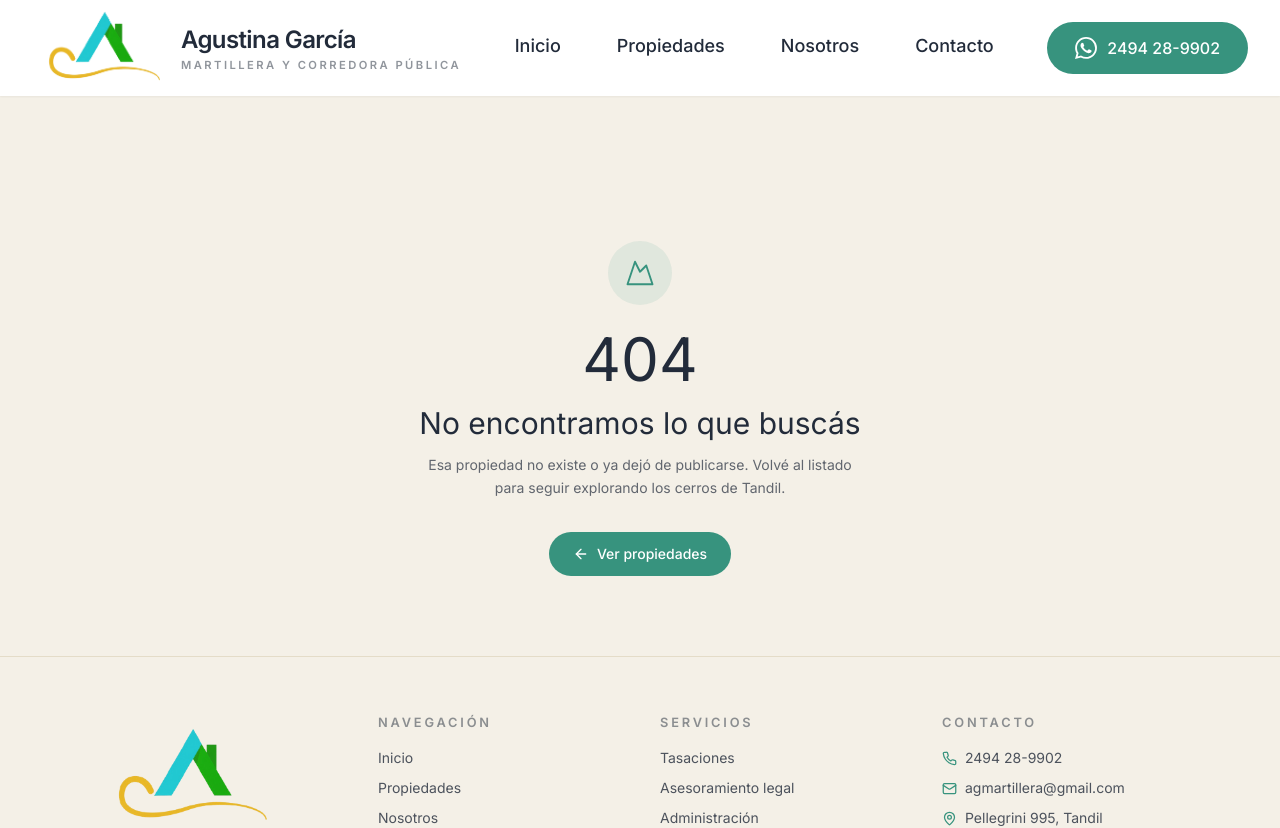
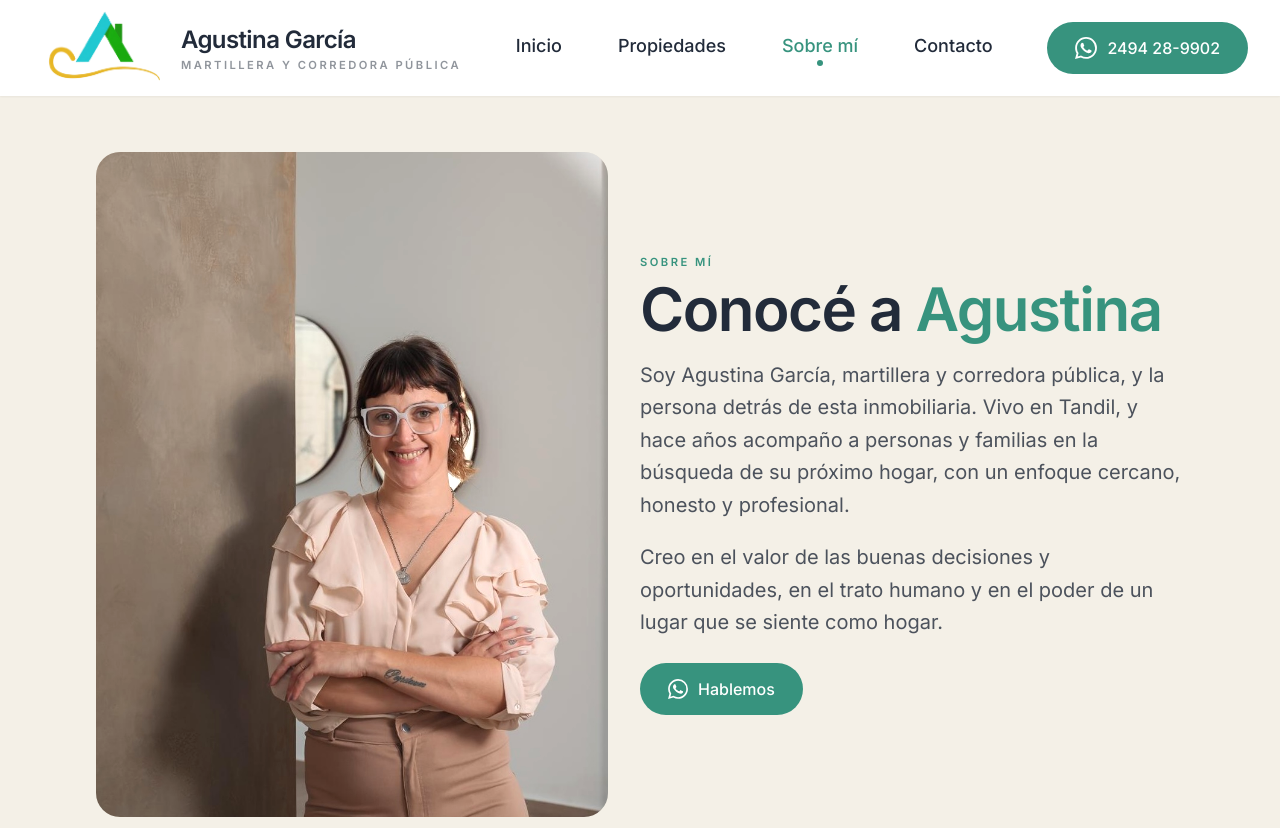
Before and after one commit to nahuelserrano/Agustina_Garcia, a Next.js app in the folder next-frontend/: page /sobre-mi in a window 1280 px wide. Before the commit this address had no page. Shown: the top 828 px of the page. Built offline with nearby package versions, Linux system fonts and the light colour scheme.

Commit message:
feat: about me section

```diff
--- a/next-frontend/src/app/page.tsx
+++ b/next-frontend/src/app/page.tsx
@@ -69,7 +69,7 @@ export default async function HomePage() {
                 <Home size={20} aria-hidden />
                 Ver propiedades
               </Link>
-              <Link href="/#nosotros" className="btn btn-outline px-7 py-3.5 text-base">
+              <Link href="/sobre-mi" className="btn btn-outline px-7 py-3.5 text-base">
                Quiero saber más
               </Link>
             </div>
@@ -112,7 +112,7 @@ export default async function HomePage() {
       {/* -------------------------------------- Cómo trabajamos + contacto rápido */}
       <section id="trabajamos" className="px-5 py-20 sm:px-8">
         <div className="container grid gap-8 lg:grid-cols-[1.6fr_1fr] lg:items-stretch">
-          <div id="nosotros" className="rounded-3xl border border-arena bg-white p-8 sm:p-10">
+            <div className="rounded-3xl border border-arena bg-white p-8 sm:p-10">
             <p className="eyebrow">Cómo trabajamos?</p>
             <h2 className="mt-2 max-w-md font-sans text-3xl font-semibold tracking-tight">
               Un proceso claro y acompañado
@@ -167,7 +167,7 @@ export default async function HomePage() {
                 Llamar
               </a>
               <a
-                href={`mailto:${CONTACT_EMAIL}`}
+                href={`mailto:${CONTACT_EMAIL}?subject=Consulta%20desde%20la%20web`}
                 className="flex items-center gap-3 rounded-full bg-white/10 px-5 py-3.5 font-sans text-sm font-medium text-white transition-colors hover:bg-white/20"
               >
                 <Mail size={17} className="shrink-0 text-white/70" />
--- /dev/null
+++ b/next-frontend/src/app/sobre-mi/page.tsx
@@ -0,0 +1,49 @@
+import type { Metadata } from 'next';
+import Link from 'next/link';
+import { Home } from 'lucide-react';
+import WhatsAppIcon from '@/components/WhatsAppIcon';
+import { waLink } from '@/constants/contact';
+
+export const metadata: Metadata = {
+  title: 'Sobre mí — Agustina García Inmobiliaria',
+};
+
+export default function SobreMiPage() {
+  return (
+    <div className="bg-crema">
+      {/* ------------------------------------------------------------- Hero */}
+      <section className="relative overflow-hidden">
+        <div className="flex justify-center">
+          <div className="w-full max-w-6xl px-5 sm:px-8 py-10 sm:py-14 flex items-center gap-8">
+            <div className="relative w-full overflow-hidden rounded-3xl bg-crema-200 max-w-lg">
+               <img
+                src="/agustina.jpeg"
+                alt="Agustina García"
+                width={854}
+                height={1280}
+                className="w-full object-cover object-center brightness-110"
+              />
+            </div>
+            <div className="flex-1">
+              <p className="eyebrow">Sobre mí</p>
+              <h1 className="mt-2 font-sans text-5xl font-semibold leading-[1.1] tracking-tight sm:text-6xl">
+                Conocé a
+                <span className="text-verde"> Agustina</span>
+              </h1>
+              <p className="mt-5 font-sans text-xl leading-relaxed text-noche/80">
+                 Soy Agustina García, martillera y corredora pública, y la persona detrás de esta inmobiliaria. Vivo en Tandil, y hace años acompaño a personas y familias en la búsqueda de su próximo hogar, con un enfoque cercano, honesto y profesional.
+               </p>
+               <p className="mt-5 font-sans text-xl leading-relaxed text-noche/80"> Creo en el valor de las buenas decisiones y oportunidades, en el trato humano y en el poder de un lugar que se siente como hogar.</p>
+               <div className="mt-6 flex flex-wrap items-center gap-3">
+                 <a href={waLink()} target="_blank" rel="noopener noreferrer" className="btn btn-primary gap-2.5 px-7 py-3.5 text-base">
+                   <WhatsAppIcon size={20} />
+                   Hablemos
+                 </a>
+               </div>
+            </div>
+          </div>
+        </div>
+      </section>
+    </div>
+  );
+}
--- a/next-frontend/src/components/Footer.tsx
+++ b/next-frontend/src/components/Footer.tsx
@@ -12,7 +12,7 @@ import { PHONE_DISPLAY, CONTACT_EMAIL, CONTACT_ADDRESS, waLink } from '@/constan
 const NAV_LINKS = [
   { label: 'Inicio', href: '/' },
   { label: 'Propiedades', href: '/propiedades' },
-  { label: 'Nosotros', href: '/#nosotros' },
+  { label: 'Sobre mí', href: '/sobre-mi' },
   { label: 'Contacto', href: '/#contacto' },
 ];
 
@@ -172,7 +172,7 @@ function ContactBody() {
       </li>
       <li>
         <a
-          href={`mailto:${CONTACT_EMAIL}`}
+          href={`mailto:${CONTACT_EMAIL}?subject=Consulta%20desde%20la%20web`}
           className="flex items-center gap-2 whitespace-nowrap text-noche/80 transition-colors hover:text-verde"
         >
           <Mail size={15} className="shrink-0 text-verde" />
--- a/next-frontend/src/components/Header.tsx
+++ b/next-frontend/src/components/Header.tsx
@@ -12,7 +12,7 @@ import { PHONE_DISPLAY, waLink } from '@/constants/contact';
 export const NAV = [
   { href: '/', label: 'Inicio', anchor: false },
   { href: '/propiedades', label: 'Propiedades', anchor: false },
-  { href: '/#nosotros', label: 'Nosotros', anchor: true },
+  { href: '/sobre-mi', label: 'Sobre mí', anchor: false },
   { href: '/#contacto', label: 'Contacto', anchor: true },
 ];
 
```
Also changed, not shown: next-frontend/public/agustina.jpeg (added).
